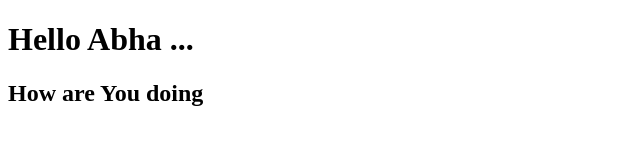
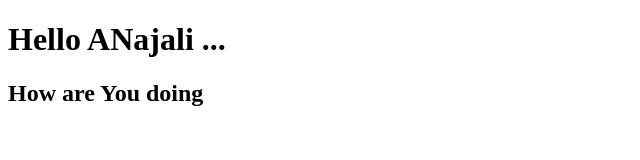
Before and after one commit to mk-knight23/hello-Mk, a plain HTML site: page index.html in a window 1280 px wide. Shown: the whole page, without its empty margins (0-640 px from the left). Drawn offline with Linux system fonts and the light colour scheme.

Commit message:
Update index.html

```diff
--- a/index.html
+++ b/index.html
@@ -6,7 +6,7 @@
     <title>Document</title>
 </head>
 <body>
-    <h1> Hello Abha ...</h1>
+    <h1> Hello ANajali ...</h1>
     <h2>How are You doing</h2>
 </body>
 </html>
```
